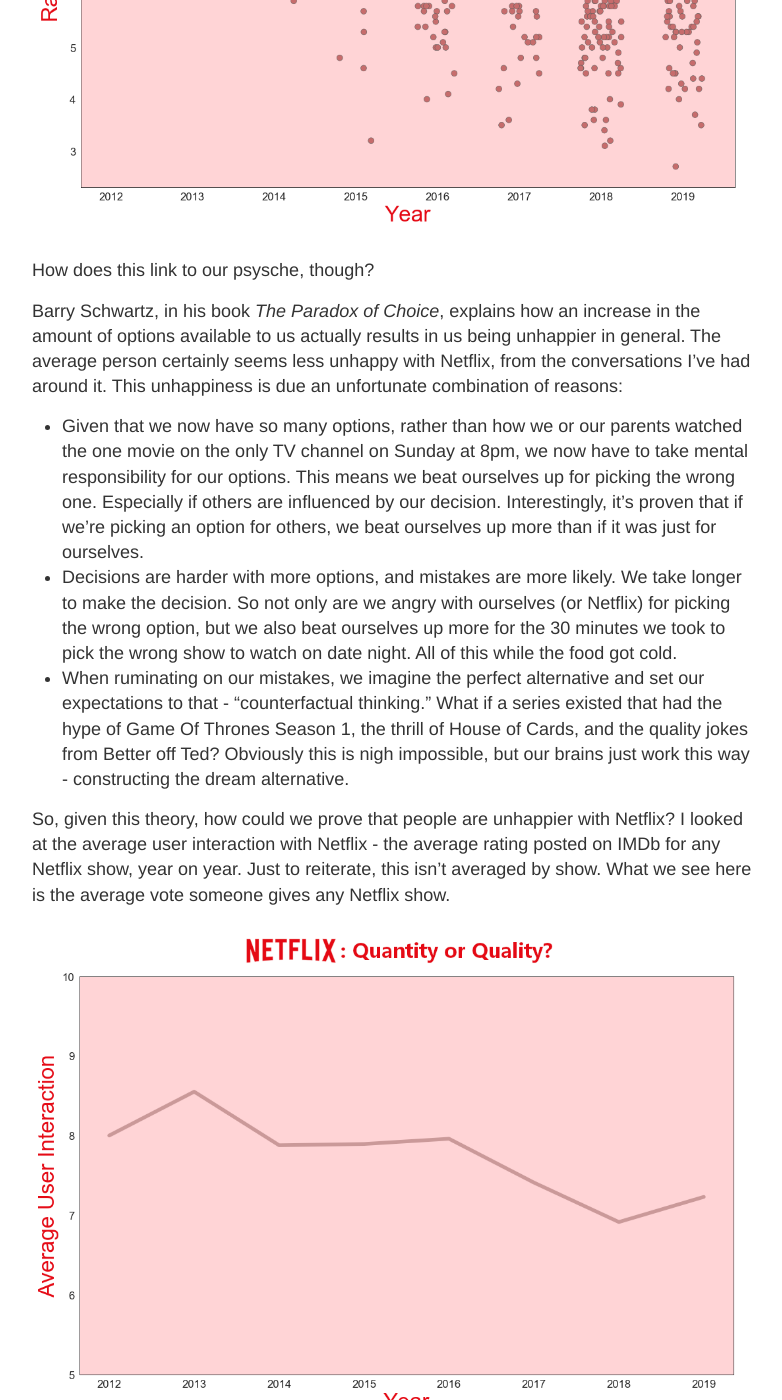
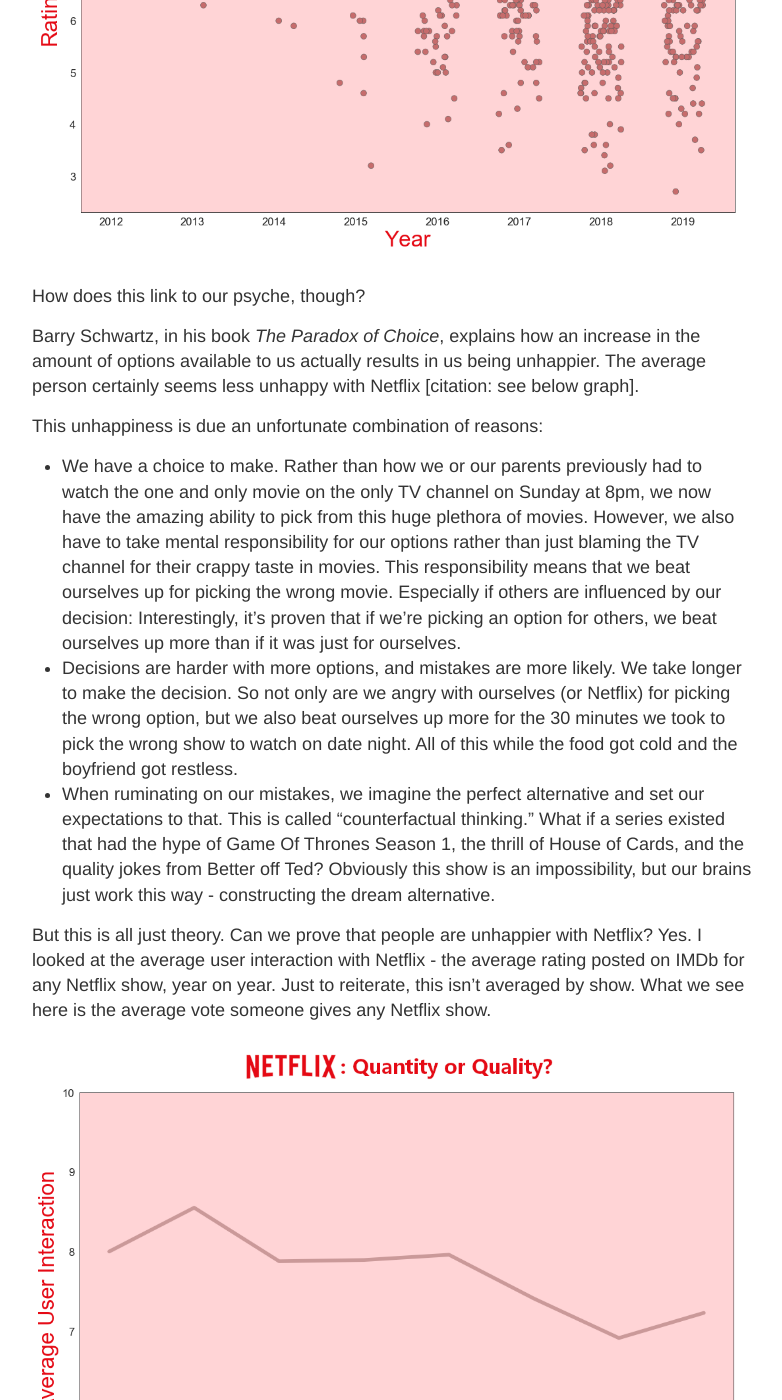
Before and after one commit to ryan-anderson-ds/ryan-anderson-ds.github.io, a Jekyll site: the page built from _posts/visualisations/2019-10-12-Netflix-Quality-Quantity.md, in a window 1280 px wide and 1400 px high, scrolled down 1590 px. Shown: the whole window, without its empty margins (248-1030 px from the left). Built offline with Jekyll 4.4.1, drawn with Linux system fonts in a browser that asks for light colours; some of the changed text lies outside the part shown.

Commit message:
Update 2019-10-12-Netflix-Quality-Quantity.md

```diff
--- a/_posts/visualisations/2019-10-12-Netflix-Quality-Quantity.md
+++ b/_posts/visualisations/2019-10-12-Netflix-Quality-Quantity.md
@@ -4,36 +4,38 @@
 type: visualisations
 ---
 
-I have been disappointed with Netflix lately. After delisting a few of my favourite shows, and my struggling to find a good alternative, I started wondering if they had made a strategic decision to offer cheaper, lower quality, but more variety of content to hopefully satisfy us through finding just the right show for an individual, as opposed to a brilliant show for all to enjoy.
+I have been disappointed with Netflix lately. After they delisted a few of my favourite shows (especially Doctor Who), and I struggled to find anything new and good to watch, I started wondering if the Netflix Overlords had made a strategic decision to offer cheaper, lower quality, but more variety of content to hopefully satisfy us through their machine learning algorithms finding just the right show for an individual, as opposed to focusing on making brilliant shows for all to enjoy. I was (somewhat) wrong!
 
 Unfortunately, it is impossible to obtain data of all the externally produced shows Netflix offered, year by year. Fortunately, this is available for Netflix originals, from [Wikipedia](https://en.wikipedia.org/wiki/List_of_original_programs_distributed_by_Netflix), and the show ratings are available from [IMDb](https://datasets.imdbws.com/). Note that these are not just series - the shows include movies, documentaries, mini-series, etc.
 
 What we encounter in the data was certainly a lesson for me, and maybe an insight on the psychology of choice applied to how we should pick Netflix shows.
 
-Initially, we can look just at the mean (average) rating. This tells a sad story. Things started out with a bang - just one option, but a good show with a rating of 8. Now, the average rating is 6.8. Maybe the typical show is good enough to watch, but certainly not worth your time given the amount of outstanding content out there.
+Initially, we can look just at the mean (average) rating. This tells a sad story. Things started out with a bang - just one option, but a good show with a rating of 8. Now, the average show weighs in at 6.8. Maybe the typical show is good enough to watch, but certainly not worth your time given the amount of outstanding content out there.
 
 ![world](../images/visu/netflix_quantity_quality/justmean.png "netflix - quantity vs quality")
 
-However, this graph doesn't tell the whole story. In fact, it's misleading. If we look at individual shows, we see that the amount of quality Netflix original offerings is actually increasing. There are far more and more excellent shows out there than before. You just have to sift through Netflix's suboptimal recommendations algorithm to find them. 2018, in particular, was an excellent year. You could watch 6 new shows with a rating over 9!
+However, this graph doesn't tell the whole story. In fact, it's misleading. If we rather look at individual shows, we see that the amount of quality Netflix original offerings is actually increasing. There are far more and more excellent shows out there than before. You just have to sift through Netflix's suboptimal recommendations algorithm to find them. 2018, in particular, was an excellent year. You could watch 6 new shows with a rating over 9!
 
 ![world](../images/visu/netflix_quantity_quality/alldata.png "netflix - quantity vs quality")
 
-How does this link to our psysche, though?
+How does this link to our psyche, though?
 
-Barry Schwartz, in his book *The Paradox of Choice*, explains how an increase in the amount of options available to us actually results in us being unhappier in general. The average person certainly seems less unhappy with Netflix, from the conversations I've had around it. This unhappiness is due an unfortunate combination of reasons:
-* Given that we now have so many options, rather than how we or our parents watched the one movie on the only TV channel on Sunday at 8pm, we now have to take mental responsibility for our options. This means we beat ourselves up for picking the wrong one. Especially if others are influenced by our decision. Interestingly, it's proven that if we're picking an option for others, we beat ourselves up more than if it was just for ourselves.
-* Decisions are harder with more options, and mistakes are more likely. We take longer to make the decision. So not only are we angry with ourselves (or Netflix) for picking the wrong option, but we also beat ourselves up more for the 30 minutes we took to pick the wrong show to watch on date night. All of this while the food got cold.
-* When ruminating on our mistakes, we imagine the perfect alternative and set our expectations to that - "counterfactual thinking." What if a series existed that had the hype of Game Of Thrones Season 1, the thrill of House of Cards, and the quality jokes from Better off Ted? Obviously this is nigh impossible, but our brains just work this way - constructing the dream alternative.
+Barry Schwartz, in his book *The Paradox of Choice*, explains how an increase in the amount of options available to us actually results in us being unhappier. The average person certainly seems less unhappy with Netflix [citation: see below graph].
 
-So, given this theory, how could we prove that people are unhappier with Netflix? I looked at the average user interaction with Netflix - the average rating posted on IMDb for any Netflix show, year on year. Just to reiterate, this isn't averaged by show. What we see here is the average vote someone gives any Netflix show.
+This unhappiness is due an unfortunate combination of reasons:
+* We have a choice to make. Rather than how we or our parents previously had to watch the one and only movie on the only TV channel on Sunday at 8pm, we now have the amazing ability to pick from this huge plethora of movies. However, we also have to take mental responsibility for our options rather than just blaming the TV channel for their crappy taste in movies. This responsibility means that we beat ourselves up for picking the wrong movie. Especially if others are influenced by our decision: Interestingly, it's proven that if we're picking an option for others, we beat ourselves up more than if it was just for ourselves.
+* Decisions are harder with more options, and mistakes are more likely. We take longer to make the decision. So not only are we angry with ourselves (or Netflix) for picking the wrong option, but we also beat ourselves up more for the 30 minutes we took to pick the wrong show to watch on date night. All of this while the food got cold and the boyfriend got restless.
+* When ruminating on our mistakes, we imagine the perfect alternative and set our expectations to that. This is called "counterfactual thinking." What if a series existed that had the hype of Game Of Thrones Season 1, the thrill of House of Cards, and the quality jokes from Better off Ted? Obviously this show is an impossibility, but our brains just work this way - constructing the dream alternative.
+
+But this is all just theory. Can we prove that people are unhappier with Netflix? Yes. I looked at the average user interaction with Netflix - the average rating posted on IMDb for any Netflix show, year on year. Just to reiterate, this isn't averaged by show. What we see here is the average vote someone gives any Netflix show.
 
 ![world](../images/visu/netflix_quantity_quality/averageuserinteraction.png "netflix - quantity vs quality")
 
-We can see quite clearly that people are unhappier with Netflix shows. Or maybe with shows in general! What really gets me here, is that the year with the most highly rated shows - 2018 - *corresponded with the unhappiest users.* Things have perked up in 2019. Maybe Netflix's algorithms are actually working, delivering us content better suited to us. Or maybe we've learnt how to pick shows for ourselves.
+We can see quite clearly that people are unhappier with Netflix shows (Or maybe with shows in general!) What really sticks out here is that the year with the most highly rated shows - 2018 - *corresponded with the unhappiest users.* Fortunately, things have perked up in 2019. Maybe Netflix's algorithms are actually working, delivering us content better suited to us. Or maybe we've learnt how to pick shows for ourselves.
 
-So what advice would Barry Schwartz and his sources give to Netflix? Probably to reduce the amount of options they put out, or at least reduce the options they show to you, the viewer. Netflix absolutely do this to some extent. He would probably also tell them to cool it on trying to suggest movies and shows by the optimum category that their algorithm decided for the user, but rather do suggestions more by rating. Because, to put it frankly, they are suggesting utter rubbish to us when there are really high rated shows hidden behind the fold or a few clicks away.
+So what advice would Barry Schwartz and his sources give to Netflix? Probably to reduce the amount of options they put out, or at least reduce the options they show to you, the viewer. Netflix absolutely do this to some extent. He would probably also tell them to cool it on trying to suggest movies and shows by the optimum category that their algorithm decided for the user, but rather do suggestions more by rating. Because, to put it frankly, they are suggesting utter rubbish to us when there are really high rated shows hidden behind the fold or a few clicks away. If they want to keep us for the long term, they need to improve our average interaction with them, as shown in the last graph.
 
-And to us? Psychologists recommend a really simple approach: Pick a good enough show, based on whatever category or rating system you think is best for you, and don't look back. It's proven that you'll be more satisfied with Netflix if you, for instance, decide that any thriller movie or series with an 8 rating on IMDb deserves to be watched. You then pick the first option on Netflix that you haven't seen, and you enjoy it, not regretting about what else you could have done with your time, or not picking the optimal option.
+And what advice does Barry give to us? He, and other psychologists, recommend a really simple approach: Pick a good enough show, based on whatever category or rating system you think is best for you, and don't look back. It's proven that you'll be more satisfied with Netflix if you, for instance, decide that any thriller movie or series with an 8 rating on IMDb deserves to be watched. You then pick the first option on Netflix that you haven't seen, and you enjoy it, not regretting about what else you could have done with your time, or not picking the optimal option. You stay grateful for the fact that you got on-demand, self-chosen content streamed directly to you, rather than being forced to watch the original Home Alone on your local TV channel for the third time.
 
 Of course, this way of thinking applies to other areas. Did you pick the right job? Are you living in the correct city? Should you really have bought a purebred black Pug, or was a more conventional colour the correct choice? If you are interested, I highly recommend giving *The Paradox of Choice* a read.
 
```
